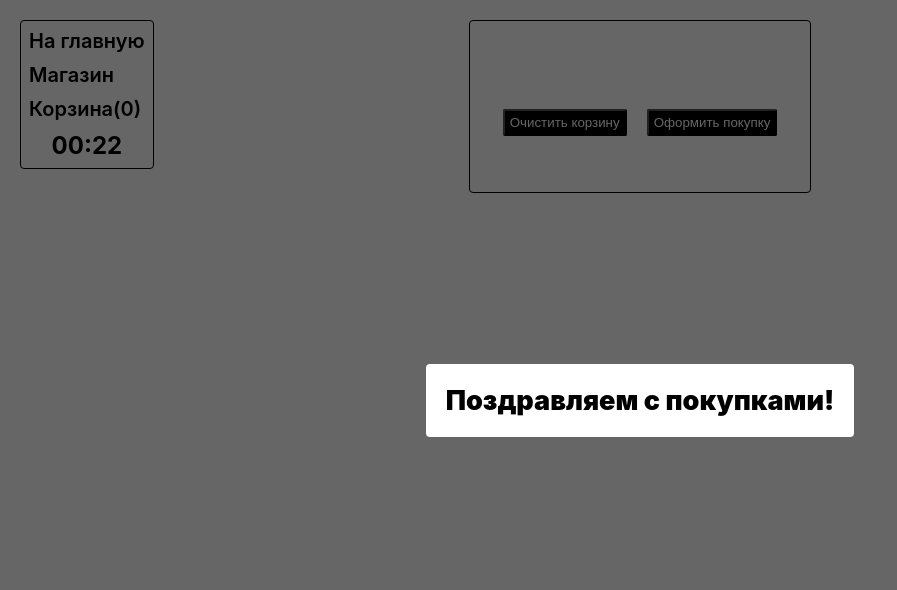
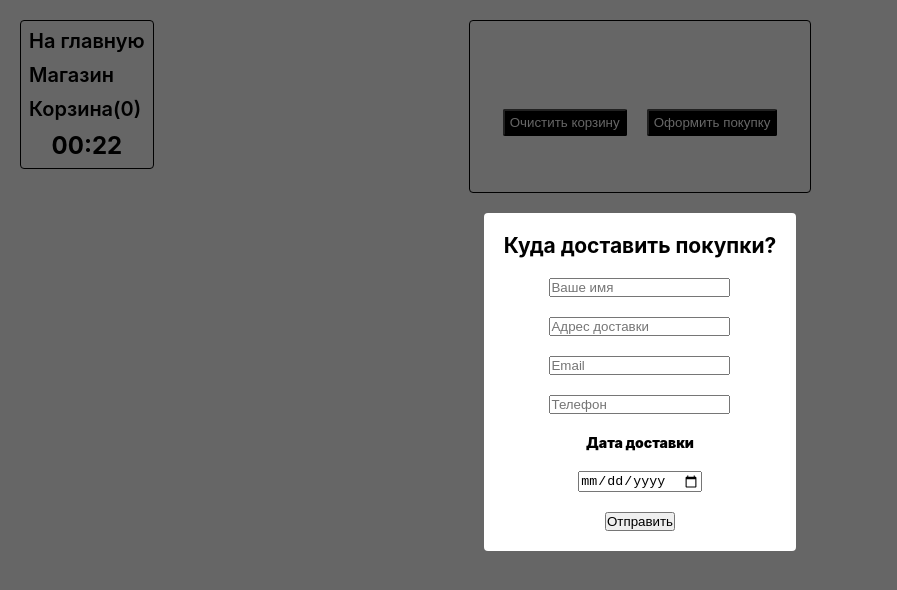
Before and after one commit to Gaurrus/learn-react, a React (Create React App) app: page /cart in a window 1280 px wide. Both pictures are taken after a click on the button "Оформить покупку". Shown: the top 590 px of the page, without its empty margins (0-897 px from the left). Built offline with nearby package versions, Linux system fonts and the light colour scheme.

Commit message:
почти отправил данные

```diff
--- a/package.json
+++ b/package.json
@@ -8,6 +8,7 @@
     "@testing-library/react": "^11.2.7",
     "@testing-library/user-event": "^12.8.3",
     "axios": "^0.26.0",
+    "formik": "^2.2.9",
     "prop-types": "^15.8.1",
     "react": "^17.0.2",
     "react-dom": "^17.0.2",
--- a/src/components/market/market.jsx
+++ b/src/components/market/market.jsx
@@ -8,6 +8,7 @@ import { Nav } from '../nav';
 import { Modal } from '../modal';
 import { Cart } from '../cart';
 import { Main } from '../main';
+import { SuccesForm } from '../succes-form';
 
 import { marketSelector, storageSagaSelector, storageSelector } from '../../selectors';
 import { buyProducts, cleanMarket } from '../../store/market-state';
@@ -91,7 +92,7 @@ export const Market = ({ products }) => {
         />
         {isModalVisible && (
           <Modal closeMessage={closeMessage}>
-            {state.summ <= 3000 ? <div>Поздравляем с покупками!</div> : <div>Не достаточно средств</div>}
+            {state.summ <= 3000 ? <SuccesForm /> : <div>Не достаточно средств</div>}
           </Modal>
         )}
       </BrowserRouter>
--- a/src/components/market/market.module.css
+++ b/src/components/market/market.module.css
@@ -1,3 +1,4 @@
 .market {
   margin: 20px;
+  z-index: 1;
 }
--- a/src/components/modal/modal.jsx
+++ b/src/components/modal/modal.jsx
@@ -3,13 +3,8 @@ import styles from './modal.module.css';
 
 export const Modal = (props) =>
   createPortal(
-    <div
-      className={styles.wrapper}
-      onClick={props.closeMessage}
-      onKeyDown={props.closeMessage}
-      role="button"
-      tabIndex="0"
-    >
+    <div className={styles.mainWrapper}>
+      <div aria-hidden className={styles.wrapper} onClick={props.closeMessage} onKeyDown={props.closeMessage} />
       <div className={styles.message}>{props.children}</div>
     </div>,
     document.getElementById('root'),
--- a/src/components/modal/modal.module.css
+++ b/src/components/modal/modal.module.css
@@ -1,13 +1,18 @@
+.mainWrapper {
+  display: flex;
+  flex-direction: column;
+  justify-content: center;
+  align-items: center;
+}
+
 .wrapper {
   position: absolute;
   top: 0;
   left: 0;
   width: 100vw;
   height: 100vh;
-  display: flex;
-  align-items: center;
-  justify-content: center;
   background-color: rgba(0, 0, 0, 0.6);
+  z-index: 2;
 }
 
 .message {
@@ -16,4 +21,5 @@
   font-size: 27px;
   font-weight: 900;
   border-radius: 4px;
+  z-index: 3;
 }
--- /dev/null
+++ b/src/components/succes-form/index.js
@@ -0,0 +1 @@
+export { SuccesForm } from './succes-form';
--- /dev/null
+++ b/src/components/succes-form/succes-form.jsx
@@ -0,0 +1,57 @@
+/* eslint-disable jsx-a11y/label-has-associated-control */
+import { useDispatch } from 'react-redux';
+import { ErrorMessage, Field, Form, Formik } from 'formik';
+import { postFormRequest } from '../../store/form-store-saga';
+
+import styles from './succes-form.module.css';
+
+export const SuccesForm = () => {
+  const dispatch = useDispatch();
+  const handleSubmit = (values, { setSubmitting }) => {
+    dispatch(postFormRequest(values));
+    console.log(values);
+    setSubmitting(false);
+  };
+
+  const validate = (values) => {
+    const errors = {};
+    if (!values.email) {
+      errors.email = 'Поле обязательно';
+    } else if (!/^[A-Z0-9._%+-]+@[A-Z0-9.-]+\.[A-Z]{2,}$/i.test(values.email)) {
+      errors.email = 'Ошибка адреса';
+    }
+    if (!values.name) {
+      errors.name = 'Поле обязательно';
+    }
+    if (!values.adress) {
+      errors.adress = 'Поле обязательно';
+    }
+    return errors;
+  };
+
+  return (
+    <div className={styles.wrapper}>
+      <h2>Куда доставить покупки?</h2>
+      <Formik initialValues={{ name: '', email: '', tel: '', adress: '' }} validate={validate} onSubmit={handleSubmit}>
+        {({ isSubmitting }) => (
+          <Form className={styles.form}>
+            <Field type="text" name="name" placeholder="Ваше имя" />
+            <ErrorMessage name="name" component="div" />
+            <Field type="text" name="adress" placeholder="Адрес доставки" />
+            <ErrorMessage name="name" component="div" />
+            <Field type="email" name="email" placeholder="Email" />
+            <ErrorMessage name="email" component="div" />
+            <Field type="tel" name="tel" placeholder="Телефон" />
+            <ErrorMessage name="tel" component="div" />
+            <label htmlFor="date">Дата доставки</label>
+            <Field type="date" name="date" id="date" />
+            <ErrorMessage name="tel" component="div" />
+            <button type="submit" disabled={isSubmitting}>
+              Отправить
+            </button>
+          </Form>
+        )}
+      </Formik>
+    </div>
+  );
+};
--- /dev/null
+++ b/src/components/succes-form/succes-form.module.css
@@ -0,0 +1,12 @@
+.wrapper {
+  z-index: 10;
+  font-size: 14px;
+}
+
+.form {
+  margin-top: 20px;
+  display: flex;
+  flex-direction: column;
+  justify-content: space-between;
+  gap: 20px;
+}
--- /dev/null
+++ b/src/store/form-store-saga/index.js
@@ -0,0 +1,29 @@
+/* eslint-disable import/no-unresolved */
+/* eslint-disable no-param-reassign */
+import { createSlice } from '@reduxjs/toolkit';
+
+import { initialFromSagaState } from './initial-form-state';
+
+const fromSagaSlice = createSlice({
+  name: 'fromSagaReducer',
+  initialState: initialFromSagaState,
+  reducers: {
+    postFormRequest: (state) => {
+      state.isLoading = true;
+      state.isError = false;
+      state.data = initialFromSagaState.data;
+    },
+    postFormSeccess: (state, action) => {
+      state.isLoading = false;
+      state.isError = false;
+      state.data = action.payload;
+      console.log('успешно');
+    },
+    postFormError: (state) => {
+      state.isError = true;
+    },
+  },
+});
+
+export const { postFormRequest, postFormSeccess, postFormError } = fromSagaSlice.actions;
+export default fromSagaSlice.reducer;
--- /dev/null
+++ b/src/store/form-store-saga/initial-form-state.js
@@ -0,0 +1,5 @@
+export const initialFromSagaState = {
+  isLoading: false,
+  isError: false,
+  data: {},
+};
```
Also changed, not shown: src/store/form-store-saga/saga.js (added, +16 -0 lines), 1 other file (tests, documents, lock files or other folders).
